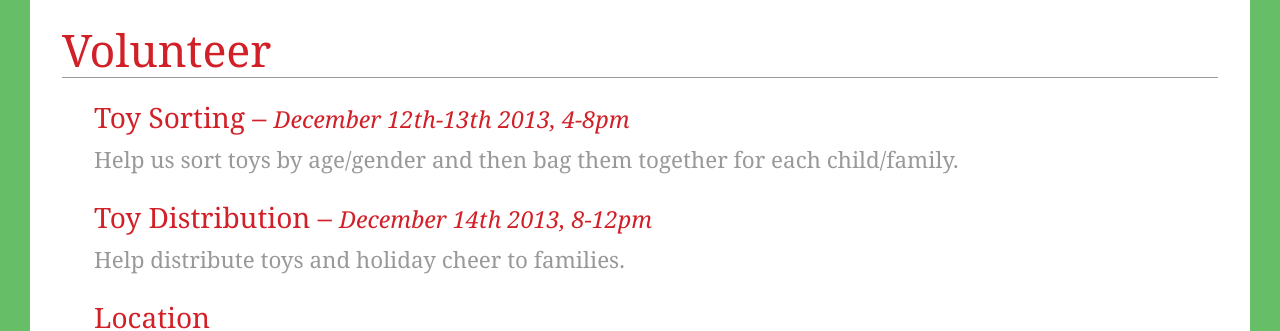
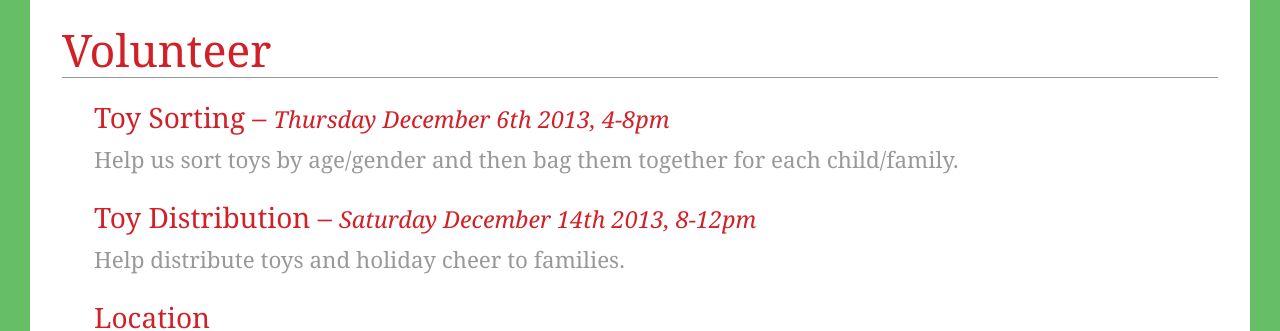
Before and after one commit to campbell-toy-drive/campbell-toy-drive.github.io, a Jekyll site: the page built from index.html, in a window 1280 px wide. Shown: the part 1379-1710 px from the top of the page. Built offline with Jekyll 4.4.1, drawn with Linux system fonts in a browser that asks for light colours; Markdown is read by kramdown in place of the engine named in the settings.

Commit message:
Volunteer dates update.

```diff
--- a/index.html
+++ b/index.html
@@ -34,9 +34,9 @@ title: Campbell Toy Drive
 
 	<section id="volunteer">
 		<h1>Volunteer</h1>
-		<h2>Toy Sorting &ndash; <em><small>December 12th-13th 2013, 4-8pm</small></em></h2>
+		<h2>Toy Sorting &ndash; <em><small>Thursday December 6th 2013, 4-8pm</small></em></h2>
 		<p>Help us sort toys by age/gender and then bag them together for each child/family.</p>
-		<h2>Toy Distribution &ndash; <em><small>December 14th 2013, 8-12pm</small></em></h2>
+		<h2>Toy Distribution &ndash; <em><small>Saturday December 14th 2013, 8-12pm</small></em></h2>
 		<p>Help distribute toys and holiday cheer to families.</p>
 		<h2>Location</h2>
 		<p>Volunteers for either toy sorting or toy distribution should meet at the <a href="http://www.thehomechurch.org/" target="_blank" title="Home Church">Home Church</a> (<a href="https://www.google.com/maps?q=1799+Winchester+Blvd,+Campbell,+CA+95008,&t=m&hnear=1799+Winchester+Blvd,+Campbell,+California+95008&z=16">Map</a>).</p>
```
